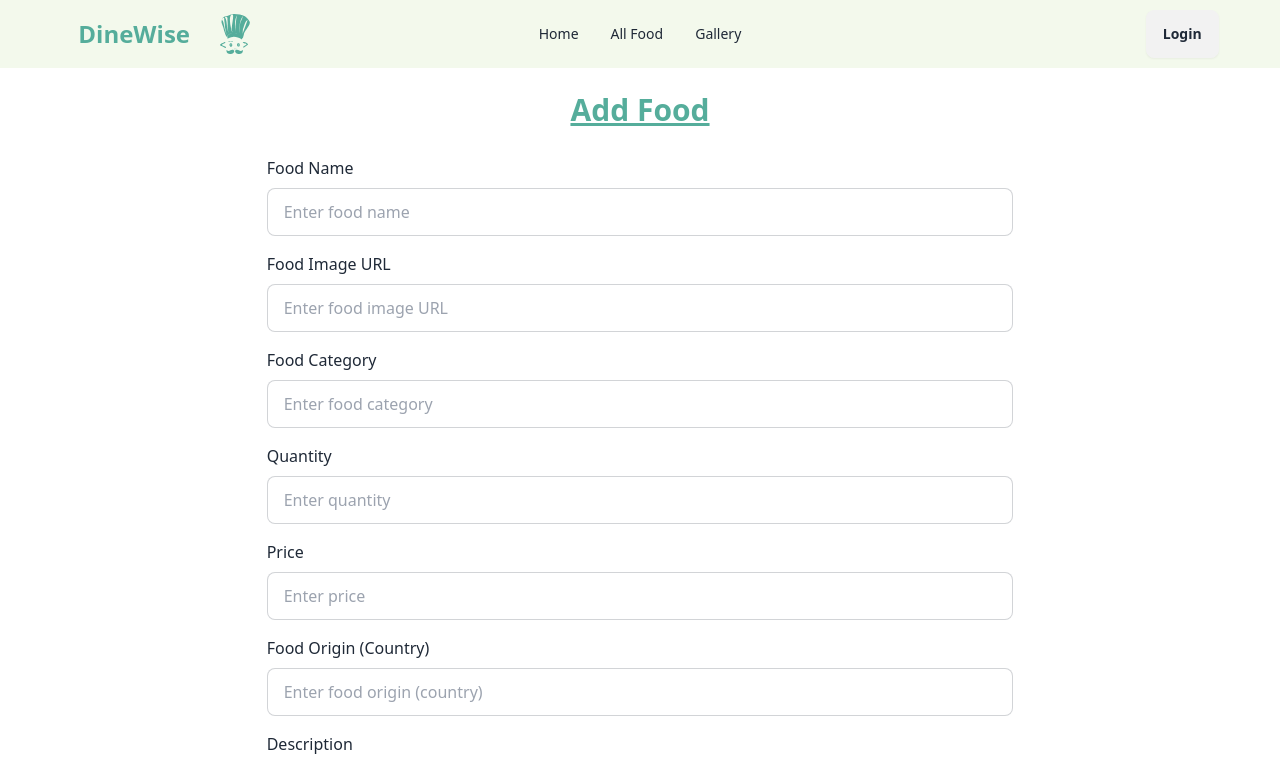
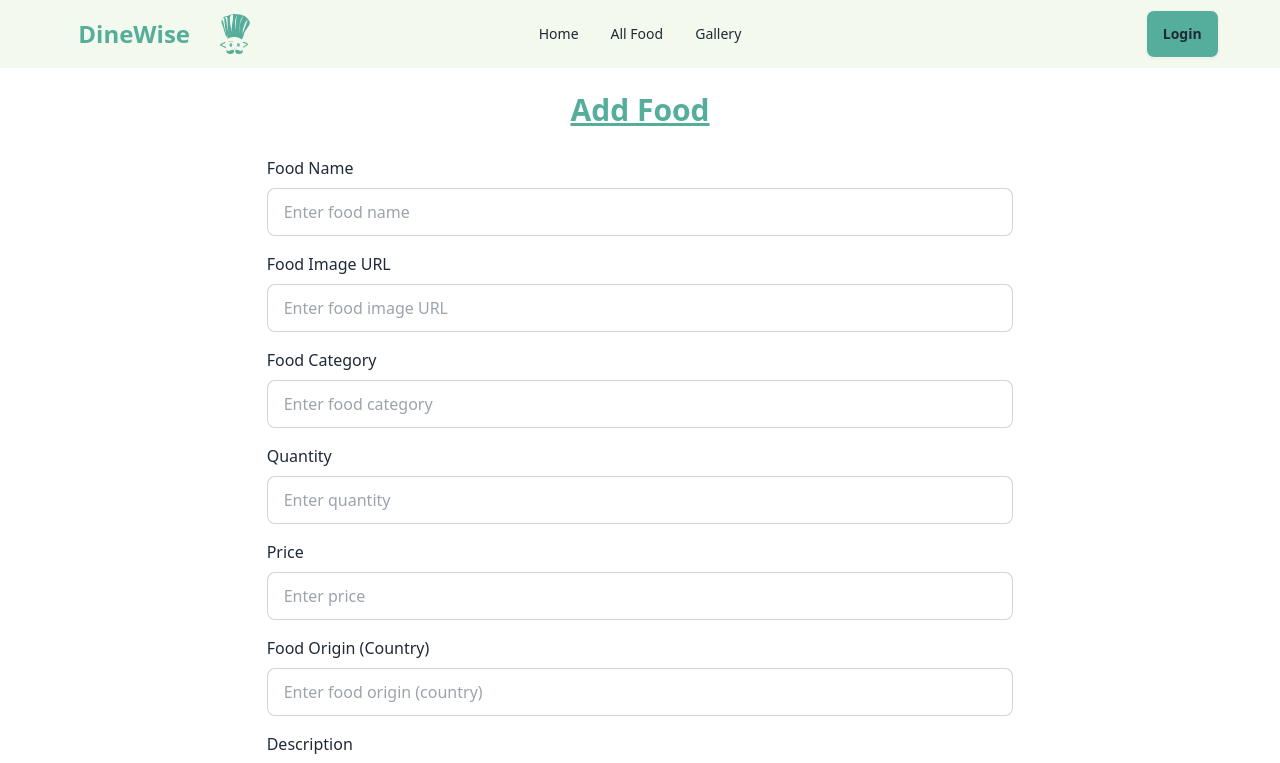
Before and after one commit to Bikram1Biswas2/DineWise_Client_, a React (Vite) app: page /addFood in a window 1280 px wide. Shown: the top 763 px of the page. Built offline with nearby package versions, Linux system fonts and the light colour scheme; no server answers.

Commit message:
Navbar Updated

```diff
--- a/src/Components/MainLayOut/Navbar/Navbar.jsx
+++ b/src/Components/MainLayOut/Navbar/Navbar.jsx
@@ -32,13 +32,13 @@ const Navbar = () => {
       <li><NavLink to='/'>Home</NavLink></li>
       <li><NavLink to='/allFood'>All Food</NavLink></li>
       <li><NavLink to='/gallery'>Gallery</NavLink></li>
-
     </div>
   );
 
   return (
     <div className="bg-[#F1F8E8] backdrop-blur-lg bg-opacity-80 fixed top-0 left-0 w-full z-50">
       <div className="navbar w-11/12 mx-auto">
+        {/* Navbar Start */}
         <div className="navbar-start">
           <div className="dropdown">
             <div tabIndex={0} role="button" className="btn btn-ghost lg:hidden">
@@ -72,15 +72,18 @@ const Navbar = () => {
           </div>
         </div>
 
+        {/* Navbar Center */}
         <div className="navbar-center hidden lg:flex">
           <ul className="menu menu-horizontal px-1">
             {links}
           </ul>
         </div>
 
-        <div className="navbar-end">
+        {/* Navbar End */}
+        <div className="navbar-end flex items-center gap-4">
           {user ? (
-            <div className="relative" ref={dropdownRef}>
+            <div className="relative flex items-center gap-4" ref={dropdownRef}>
+              {/* User Profile */}
               {user.photoURL && (
                 <div
                   className="avatar cursor-pointer"
@@ -96,8 +99,17 @@ const Navbar = () => {
                 </div>
               )}
 
+              {/* Logout Button for md and lg screens */}
+              <button
+                onClick={logOut}
+                className="hidden md:block btn btn-secondary"
+              >
+                Logout
+              </button>
+
+              {/* Dropdown for sm screens */}
               {dropdownOpen && (
-                <div className="absolute right-0 mt-2 w-48 bg-white shadow-md rounded-lg z-50">
+                <div className="absolute top-full right-0 mt-2 w-48 bg-white shadow-md rounded-lg z-50">
                   <ul className="py-2">
                     <li>
                       <Link
@@ -123,10 +135,11 @@ const Navbar = () => {
                         My Orders
                       </Link>
                     </li>
+                    {/* Logout Button for sm screens */}
                     <li>
                       <button
                         onClick={logOut}
-                        className="block w-full text-left px-4 py-2 hover:bg-gray-100"
+                        className="block md:hidden w-full text-left px-4 py-2 hover:bg-gray-100"
                       >
                         Logout
                       </button>
@@ -136,7 +149,7 @@ const Navbar = () => {
               )}
             </div>
           ) : (
-            <Link to="/login" className="btn">
+            <Link to="/login" className="btn bg-[#55AD9B]">
               Login
             </Link>
           )}
```
